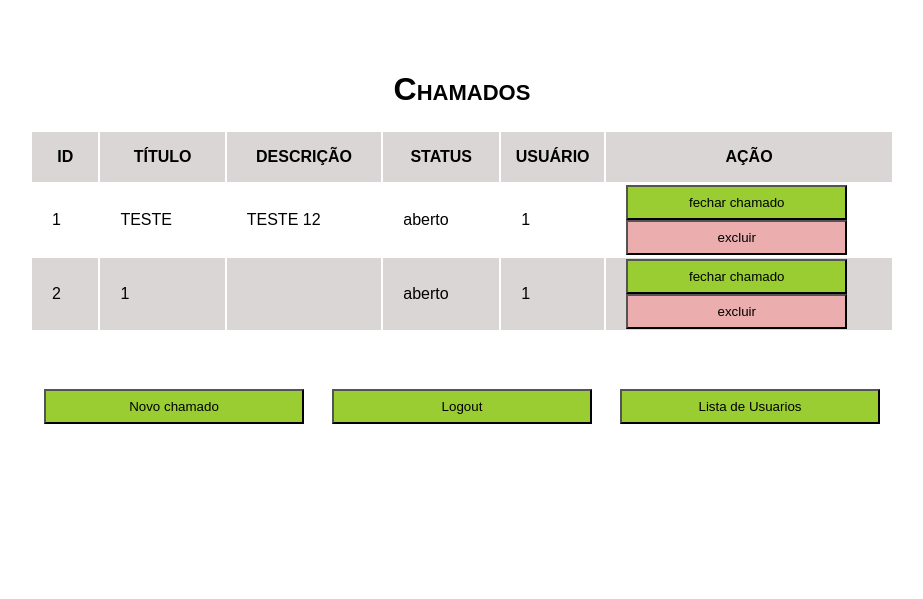
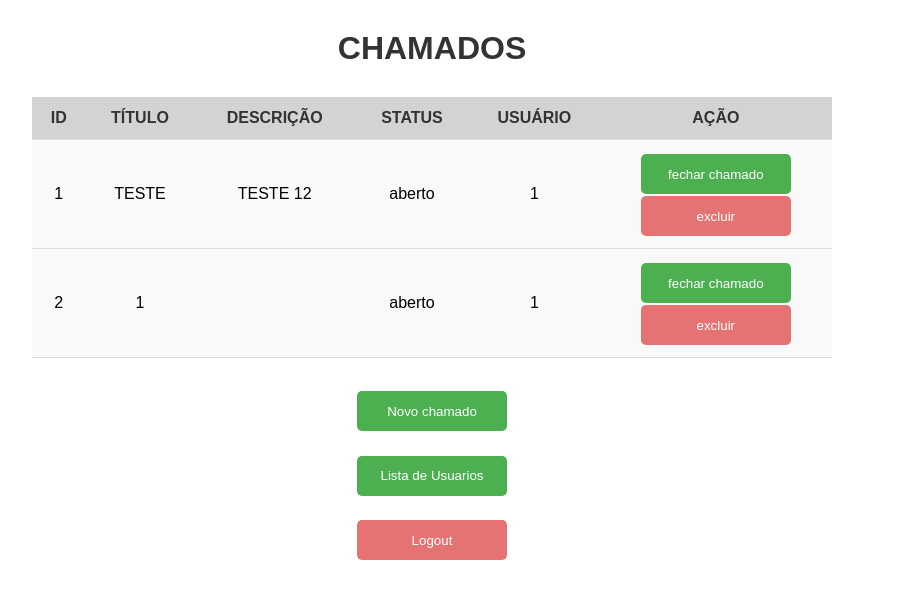
Before and after one commit to EduardoRizzo22/chamados_app, a Flask app: page /dashboard in a window 1280 px wide. Shown: the top 599 px of the page, without its empty margins (164-1087 px from the left). Run offline with Flask 3, Linux system fonts and the light colour scheme; a user stored in the database is signed in.

Commit message:
organização de rotas e css
correção de problemas com o css anterior;

correção da rota inicial não levar para a tela de login;

ajuste da rota de login, com a criação de usuário genérico para evitar softlocks internos;

ajuste geral de como botões, inputs e o restante do site se comporta e a aparência.

```diff
--- a/app/controllers/chamado_controller.py
+++ b/app/controllers/chamado_controller.py
@@ -7,11 +7,15 @@ from app.models.user import User
 
 bp = Blueprint('chamado', __name__)
 
+# Rota do dashboard
+
 @bp.route('/dashboard')
 @login_required
 def dashboard():
     chamados = Chamado.query.all()
     return render_template('dashboard.html', chamados=chamados)
+
+# Rota de criação de novo chamado
 
 @bp.route('/chamado/novo', methods=['GET', 'POST'])
 @login_required
@@ -26,6 +30,8 @@ def novo_chamado():
         db.session.commit()
         return redirect('/dashboard')
     return render_template('chamados/novo.html')
+
+# Rota de fechamento e exclusão de chamado; o front utiliza um script onde o controller é ativaddo.
 
 @bp.route('/chamado/fechar/<int:id>', methods=['POST'])
 @login_required
--- a/app/static/style.css
+++ b/app/static/style.css
@@ -4,150 +4,166 @@ body {
     width: 90%;
     height: 100%;
     align-items: center;
-    align-content: center;
-    font-family: Arial;
-    margin: 50px;
+    font-family: Arial, sans-serif;
+    margin: 20px;
+    gap: 1%;
 }
 
-input, textarea { display: block; margin-bottom: 20px; }
-
-h1{
-    font-weight: 600;
-    font-variant: small-caps;
+input, textarea, select {
+    display: block;
+    margin-bottom: 20px;
+    padding: 8px;
+    border-radius: 5px;
+    border: 1px solid #ccc;
+    font-size: 1rem;
 }
 
-#btnDiv{
-    width: 75%;
-    display: flex;
-    flex-direction: row;
-
-    align-items: center;
-    align-content: center;
+select {
+    margin-top: 1%;
+    width: 71%;
+    align-self: center;
+    color: #808080;
 }
 
-#btn{
-    width: 90%;
-    height: 35px;
-    align-self: center;
-
-    border-color:black;
-    background-color: yellowgreen;
-}
-#btnCancel{
-    width: 90%;
-    height: 35px;
-    align-self: center;
-
-    border-color:black;
-    background-color: rgb(235, 173, 173);
-}
-#btnExclude{
-    width: 90%;
-    height: 35px;
-    align-self: center;
-
-    border-color:black;
-    background-color: rgb(235, 173, 173);
+h1 {
+    font-weight: bold;
+    text-transform: uppercase;
+    margin: 10px 0;
+    color: #333;
 }
 
-/* LOGIN */
-
-#formLogin{
+#btnDiv {
+    align-items: center;
     width: 100%;
     display: flex;
     flex-direction: column;
+    justify-content: space-around;
+    gap: 0px;
 }
 
-#inputLogin{
-    width: 50%;
-    height: 20px;
+button {
     align-self: center;
+    margin-top: 1%;
+    padding: 10px 15px;
+    width: 150px;
+    height: 40px;
+    border: none;
+    border-radius: 5px;
+    color: white;
+    cursor: pointer;
+    transition: background-color 0.3s ease;
+}
 
+#btnDash, #btn {
+    background-color: #4CAF50;
+}
+
+#btnDash:hover, #btn:hover {
+    background-color: #45a049;
+}
+
+#btnCancel, #btnExclude {
+    background-color: #e57373;
+    width: 150px;
+    height: 40px;
+}
+
+#btnCancel:hover, #btnExclude:hover {
+    background-color: #ef5350;
+}
+
+#formLogin, #formNovoChamado {
+    width: 100%;
+    max-width: 600px;
+    display: flex;
+    flex-direction: column;
+    margin: 1%;
+}
+
+#inputLogin, #tituloNovoChamado, #descricaoNovoChamado {
+    width: 100%;
+    max-width: 400px;
+    margin: 1% auto;
+    padding: 10px;
+    border: 1px solid #ccc;
     border-radius: 6px;
-    border-width: 2px;
-    border-color: black;
+}
+
+label {
+    background-color: aquamarine;
+    display: flex;
+    flex-direction: row;
+    justify-content: space-between;
+    width: 55%;
+    height: auto;
+    align-self: center;
+    align-items: center;
     padding: 5px;
-
-    font-family: Arial;
+    border-radius: 6px;
+    margin: 1% auto;
     font-size: medium;
     font-weight: 200;
 }
 
-/* DASHBOARD */
-
-a{
-    width: 100%;
-    display: flex;
-    flex-direction: column;
-
+a {
     text-decoration: none;
+    color: #4CAF50;
+    margin: 1%;
 }
 
-table{
-    margin-bottom: 5%;
-    align-content: space-around;
-    align-items: center;
-    align-content: center;
-    width: 75%;
-    height: auto;
+a:hover {
+    color: #45a049;
 }
 
-tr{
-    margin-top: 20%;
-    height: 50px;
-    align-items: center;
-    align-content: center;
+table {
+    width: 100%;
+    max-width: 800px;
+    border-collapse: collapse;
+    margin: 20px 0;
+}
+
+th {
+    background-color: #d3d3d3;
+    color: #333;
+    padding: 12px;
+    text-align: center;
+}
+
+tr {
+    background-color: #f9f9f9;
     border-bottom: 1px solid #ddd;
 }
 
-td{
-    padding-left: 20px;
-    padding-right: 20px;
-    margin-bottom: 20%;
-    align-items: center;
+tr:hover {
+    background-color: #f1f1f1;
+}
+
+td {
+    padding: 12px;
+    text-align: center;
+}
+
+#tabAction {
+    display: flex;
+    flex-direction: column;
     align-content: center;
     align-self: center;
+    align-items: center;
+    justify-content: space-between;
 }
 
-tr:nth-child(odd) {
-    background-color: rgb(218, 214, 214);
-  }
-
-
-/*CHAMADO NOVO */
-
-#formNovoChamado{
-    width: 100%;
-    display: flex;
-    flex-direction: column;
+@media (max-width: 768px) {
+    body {
+        margin: 10px;
+    }
+    #btnDiv {
+        flex-direction: column;
+        gap: 5px;
+    }
+    #inputLogin, #tituloNovoChamado, #descricaoNovoChamado, label, select {
+        width: 100%;
+    }
+    table, td {
+        width: 100%;
+    }
 }
-
-#tituloNovoChamado{
-    width: 75%;
-    height: 20px;
-    align-self: center;
-
-    border-radius: 6px;
-    border-width: 2px;
-    border-color: black;
-    padding: 5px;
-
-    font-family: Arial;
-    font-size: medium;
-    font-weight: 200;
-}
-
-#descricaoNovoChamado{
-    width: 75%;
-    height: 100px;
-    align-self: center;
-
-    border-radius: 6px;
-    border-width: 2px;
-    border-color: black;
-    padding: 5px;
-
-    font-family: Arial;
-    font-size: medium;
-    font-weight: 200;
-}
--- a/app/templates/dashboard.html
+++ b/app/templates/dashboard.html
@@ -24,7 +24,7 @@
             <td>{{ chamado.status }}</td>
             <td>{{ chamado.usuario_id }}</td>
             <td id="tabAction">
-                <button id="btn" onclick="fecharChamado({{ chamado.id }})">fechar chamado</button>
+                <button id="btnDash" onclick="fecharChamado({{ chamado.id }})">fechar chamado</button>
                 <button id="btnExclude" onclick="excluirChamado({{ chamado.id }})">excluir</button>
             </td>
         </tr>
@@ -33,13 +33,13 @@
 
     <div id="btnDiv">
         <a href="/chamado/novo">
-            <button id="btn">Novo chamado</button>
+            <button id="btnDash">Novo chamado</button>
+        </a>
+        <a href="/listar">
+            <button id="btnDash">Lista de Usuarios</button>
         </a>
         <a href="/logout">
-            <button id="btn">Logout</button>
-        </a>
-        <a href="/listar">
-            <button id="btn">Lista de Usuarios</button>
+            <button id="btnCancel">Logout</button>
         </a>
     </div>
 
```
Also changed, not shown: app/controllers/auth_controller.py (+20 -0 lines), app/controllers/user_controller.py (+8 -0 lines), app/templates/listar.html (+21 -11 lines), app/templates/user/novo.html (+11 -9 lines), app/templates/chamados/novo.html (line endings or trailing spaces), instance/chamados.db.
